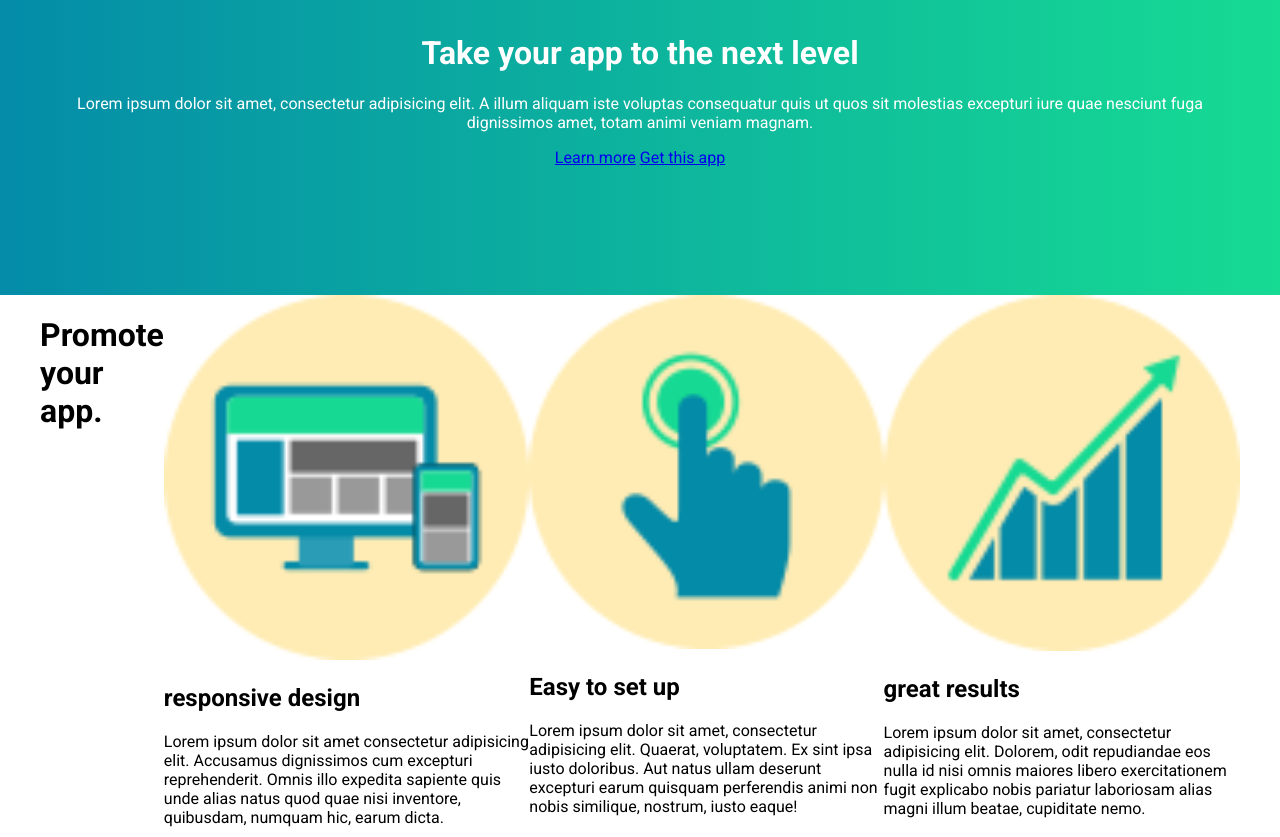
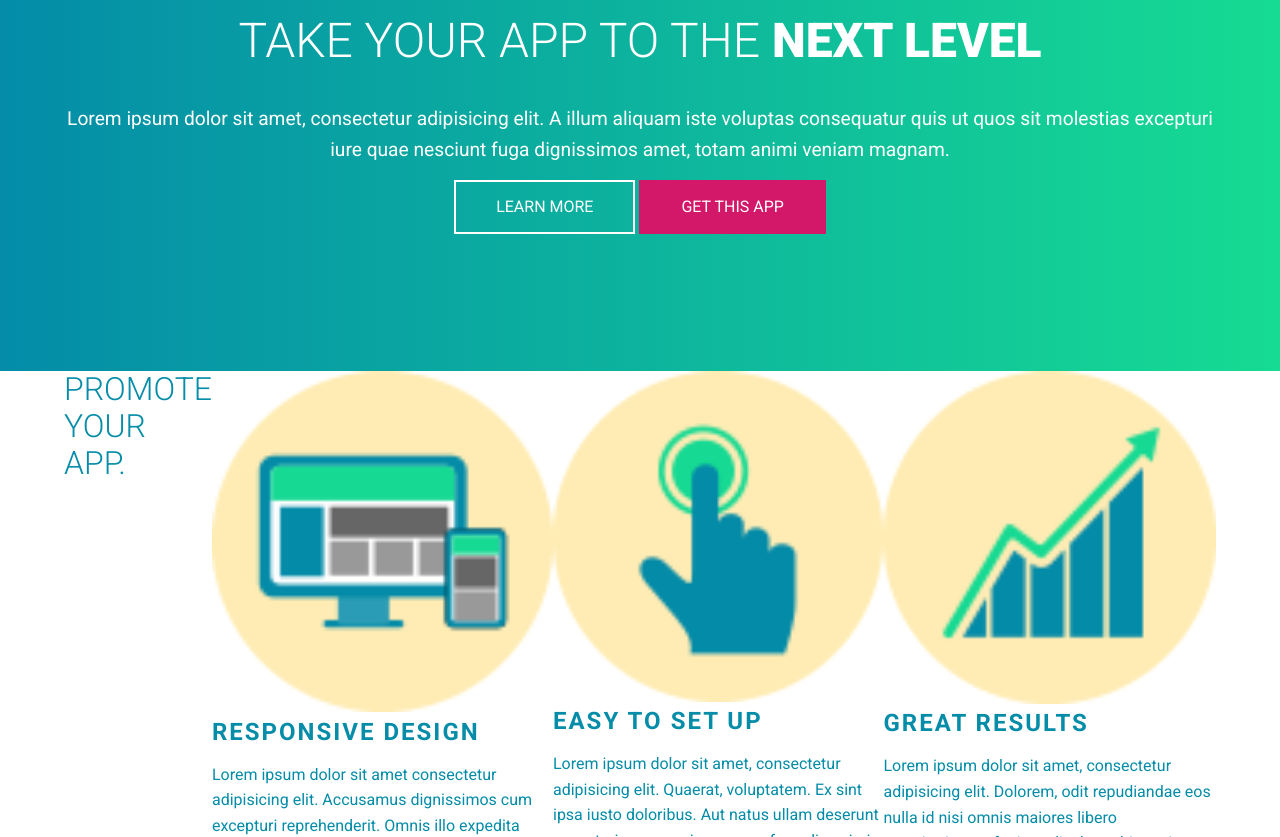
Before and after one commit to Lurppis/Appilicous-Clone, a plain HTML site: page index.html in a window 1280 px wide. Shown: the part 115-952 px from the top of the page. Drawn offline with Linux system fonts and the light colour scheme; a script that the page names is missing.

Commit message:
Add typography and buttons style

```diff
--- a/sass/base/_base.sass
+++ b/sass/base/_base.sass
@@ -1,11 +1,14 @@
 *, *::before, *::after
     box-sizing: border-box
+
+body
+    color: $text-main
 
 img
     width: 100%
     height: auto
 
 .container
-    width: 95%
+    width: 90%
     max-width: 1200px
     margin: 0 auto
--- /dev/null
+++ b/sass/base/_type.sass
@@ -0,0 +1,27 @@
+h1, h2, h3, h4, h5, h6, p
+    margin: 0 0 .75em
+
+h1:last-child, h2:last-child, h3:last-child,
+h4:last-child, h5:last-child, h6:last-child,
+p:last-child
+     margin: 0
+
+h1
+    font-size: 2rem
+    font-weight: $font-light
+    line-height: 1.15
+    text-transform: uppercase
+h2
+    font-weight: 1.2rem
+    line-height: 1
+    text-transform: uppercase
+    letter-spacing: 2px
+
+.title-large
+    font-size: 3rem
+    font-weight: $font-black
+    span
+        font-weight: $font-light
+
+.text-intro
+    font-size: 1.2rem
--- /dev/null
+++ b/sass/components/_buttons.sass
@@ -0,0 +1,24 @@
+.btn
+    padding: .75rem 2.5rem
+    display: inline-block
+    text:
+        transform: uppercase
+        decoration: none
+    &:not(:last-of-type)
+        margin-bottom: .6em
+
+.btn--primary
+    background: $accent
+    color: $text-inverse
+    border: 2px solid $accent
+    &:hover,
+    &:focus
+         background: darken($accent, 10%)
+
+.btn--secondary
+    border: 2px solid $text-inverse
+    color: $text-inverse
+    &:hover,
+    &:focus
+        background: $text-inverse
+        color: $text-main
--- a/sass/main.sass
+++ b/sass/main.sass
@@ -9,6 +9,7 @@
 
 // 3. Base styles
 @import base/base
+@import base/type
 
 // 4. Layout
 @import layout/header
@@ -16,3 +17,4 @@
 @import layout/grid
 
 // 5. Components
+@import components/buttons
--- a/sass/vendor/_normalize.scss
+++ b/sass/vendor/_normalize.scss
@@ -22,6 +22,7 @@
 
  html {
    @include font($font-normal); /* 1 */
+   line-height: 1.6;
    -ms-text-size-adjust: 100%; /* 2 */
    -webkit-text-size-adjust: 100%; /* 2 */
    @if $legacy_browser_support {
```
Also changed, not shown: css/main.css.
